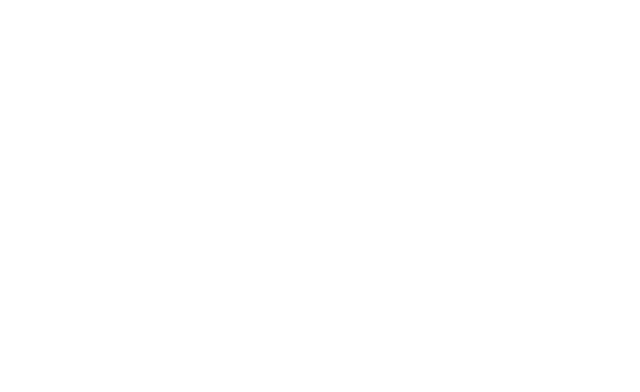
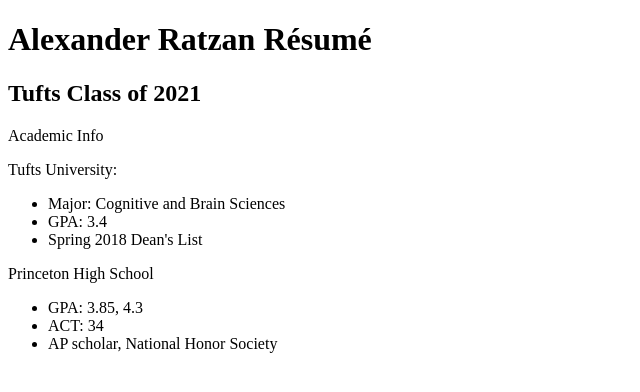
Before and after one commit to aratzan/aratzan.github.io, a plain HTML site: page resume.html in a window 1280 px wide. Shown: the whole page, without its empty margins (0-640 px from the left). Drawn offline with Linux system fonts and the light colour scheme.

Commit message:
added Academic Info section

```diff
--- a/resume.html
+++ b/resume.html
@@ -2,4 +2,25 @@
 
 <head>
 	<title> Alexander Ratzan Resume </title>
+	<link href="resume.css" rel="stylesheet" />
+	<meta charset="utf-8" />
 </head>
+
+<body>
+	<h1>Alexander Ratzan Résumé</h1>
+	<h2>Tufts Class of 2021</h2>
+	<div>Academic Info</div>
+	<p>Tufts University:</p>
+	<ul>
+		<li>Major: Cognitive and Brain Sciences</li>
+		<li>GPA: 3.4</li>
+		<li>Spring 2018 Dean's List</li>
+	</ul>
+	<p>Princeton High School</p>
+	<ul>
+		<li>GPA: 3.85, 4.3</li>
+		<li>ACT: 34</li>
+		<li>AP scholar, National Honor Society</li>
+	</ul>
+
+</body>
```
